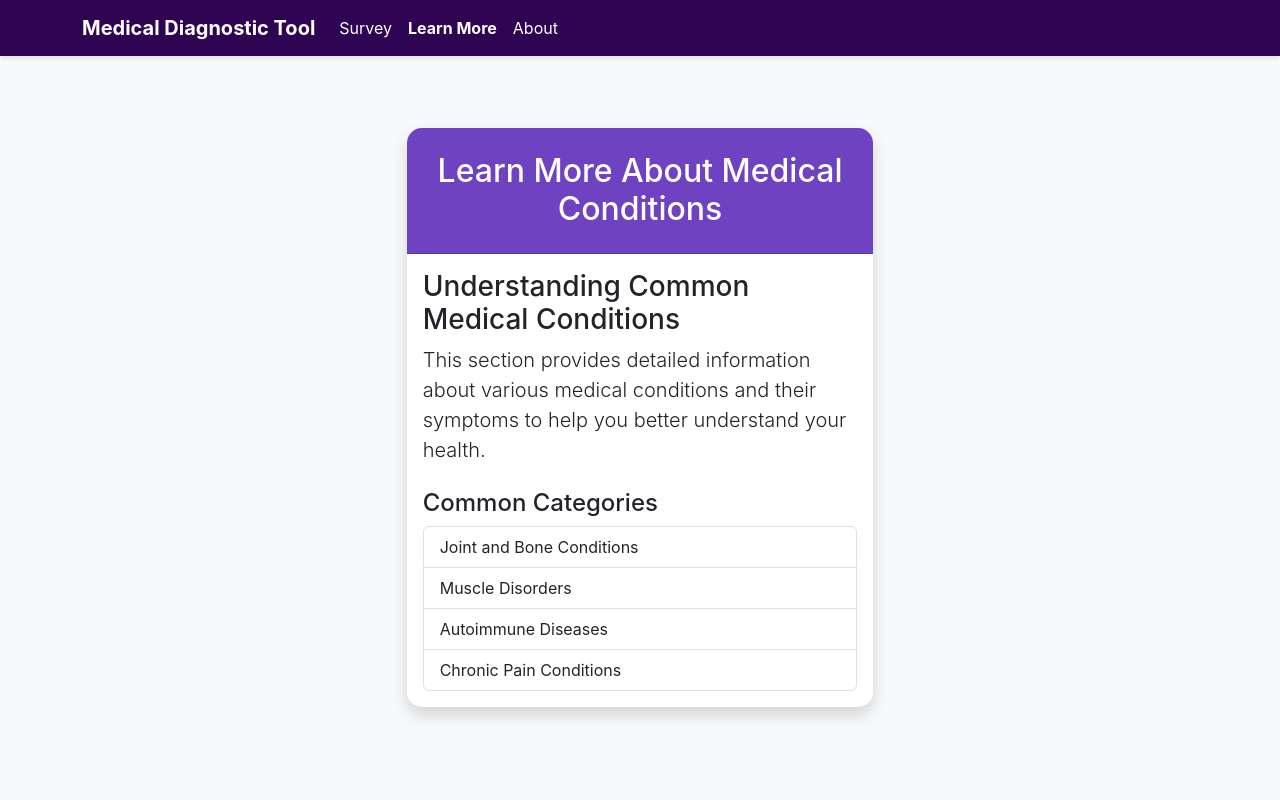
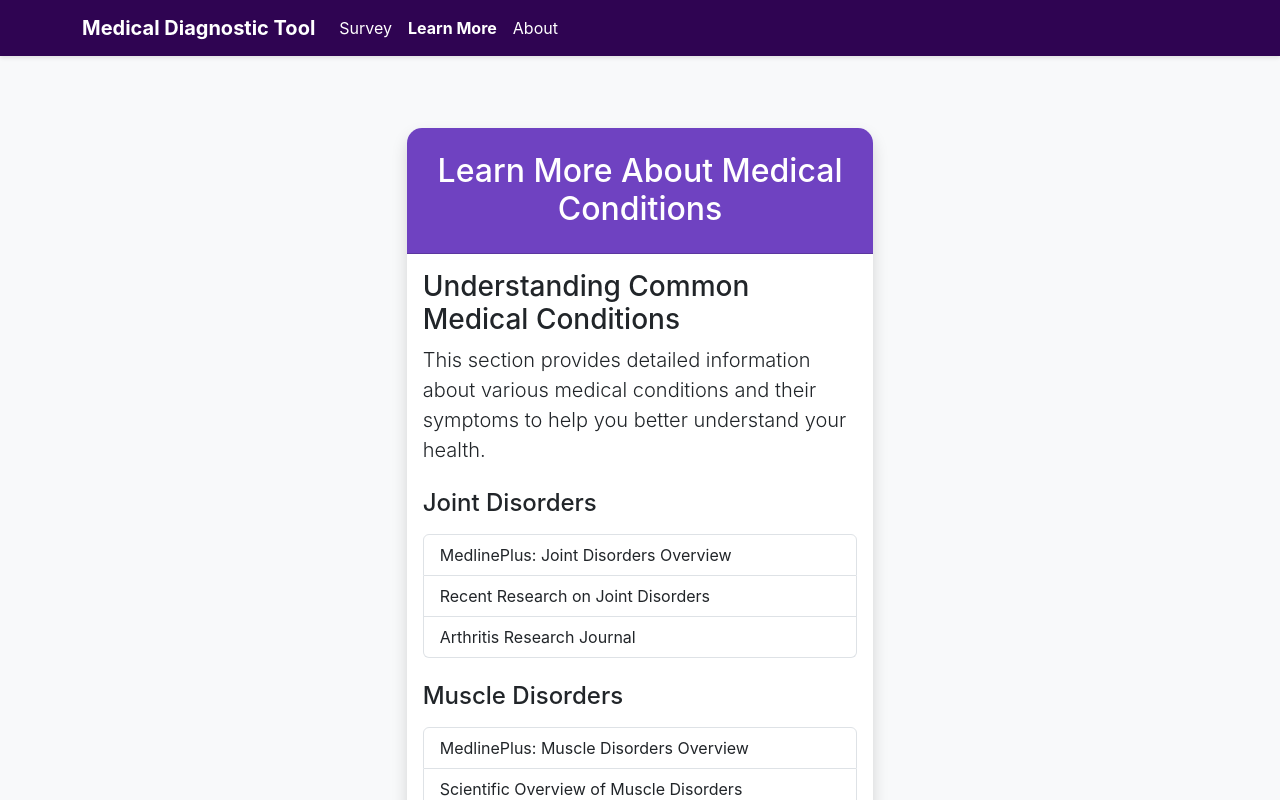
Before and after one commit to mehanana/vital_hacks_2025, a React (Create React App) app in the folder frontend/: page / in a window 1280 px wide. Both pictures are taken after a click on the button "Learn More". Shown: the top 800 px of the page. Built offline with nearby package versions, Linux system fonts and the light colour scheme.

Commit message:
learn more links added

```diff
--- a/frontend/src/components/LearnMore.tsx
+++ b/frontend/src/components/LearnMore.tsx
@@ -15,14 +15,77 @@ const LearnMore: React.FC = () => {
                 This section provides detailed information about various medical conditions
                 and their symptoms to help you better understand your health.
               </p>
+
               <div className="mt-4">
-                <h4>Common Categories</h4>
-                <ul className="list-group">
-                  <li className="list-group-item">Joint and Bone Conditions</li>
-                  <li className="list-group-item">Muscle Disorders</li>
-                  <li className="list-group-item">Autoimmune Diseases</li>
-                  <li className="list-group-item">Chronic Pain Conditions</li>
-                </ul>
+                <h4 className="mb-3">Joint Disorders</h4>
+                <div className="list-group">
+                  <a href="https://medlineplus.gov/jointdisorders.html" target="_blank" rel="noopener noreferrer" className="list-group-item list-group-item-action">
+                    MedlinePlus: Joint Disorders Overview
+                  </a>
+                  <a href="https://pmc.ncbi.nlm.nih.gov/articles/PMC10419701/" target="_blank" rel="noopener noreferrer" className="list-group-item list-group-item-action">
+                    Recent Research on Joint Disorders
+                  </a>
+                  <a href="https://arthritis-research.biomedcentral.com/articles" target="_blank" rel="noopener noreferrer" className="list-group-item list-group-item-action">
+                    Arthritis Research Journal
+                  </a>
+                </div>
+              </div>
+
+              <div className="mt-4">
+                <h4 className="mb-3">Muscle Disorders</h4>
+                <div className="list-group">
+                  <a href="https://medlineplus.gov/muscledisorders.html" target="_blank" rel="noopener noreferrer" className="list-group-item list-group-item-action">
+                    MedlinePlus: Muscle Disorders Overview
+                  </a>
+                  <a href="https://www.sciencedirect.com/topics/neuroscience/disorders-of-muscles" target="_blank" rel="noopener noreferrer" className="list-group-item list-group-item-action">
+                    Scientific Overview of Muscle Disorders
+                  </a>
+                  <a href="https://www.sciencedirect.com/journal/neuromuscular-disorders" target="_blank" rel="noopener noreferrer" className="list-group-item list-group-item-action">
+                    Neuromuscular Disorders Journal
+                  </a>
+                </div>
+              </div>
+
+              <div className="mt-4">
+                <h4 className="mb-3">Bone Disorders</h4>
+                <div className="list-group">
+                  <a href="https://medlineplus.gov/bonediseases.html" target="_blank" rel="noopener noreferrer" className="list-group-item list-group-item-action">
+                    MedlinePlus: Bone Disorders Overview
+                  </a>
+                  <a href="https://pmc.ncbi.nlm.nih.gov/articles/PMC7279399/" target="_blank" rel="noopener noreferrer" className="list-group-item list-group-item-action">
+                    Recent Research on Bone Disorders
+                  </a>
+                  <a href="https://www.nature.com/boneres/" target="_blank" rel="noopener noreferrer" className="list-group-item list-group-item-action">
+                    Bone Research Journal
+                  </a>
+                </div>
+              </div>
+
+              <div className="mt-4">
+                <h4 className="mb-3">Autoimmune Diseases</h4>
+                <div className="list-group">
+                  <a href="https://pmc.ncbi.nlm.nih.gov/articles/PMC3823499/" target="_blank" rel="noopener noreferrer" className="list-group-item list-group-item-action">
+                    Overview of Autoimmune Diseases
+                  </a>
+                  <a href="https://www.mayoclinic.org/departments-centers/rheumatology/sections/overview/ovc-20477132" target="_blank" rel="noopener noreferrer" className="list-group-item list-group-item-action">
+                    Mayo Clinic Rheumatology Department
+                  </a>
+                  <a href="https://pmc.ncbi.nlm.nih.gov/articles/PMC10484226/" target="_blank" rel="noopener noreferrer" className="list-group-item list-group-item-action">
+                    Recent Advances in Autoimmune Research
+                  </a>
+                </div>
+              </div>
+
+              <div className="mt-4">
+                <h4 className="mb-3">Chronic Pain Conditions</h4>
+                <div className="list-group">
+                  <a href="https://mcpress.mayoclinic.org/opioids/how-chronic-pain-works/" target="_blank" rel="noopener noreferrer" className="list-group-item list-group-item-action">
+                    Mayo Clinic: Understanding Chronic Pain
+                  </a>
+                  <a href="https://my.clevelandclinic.org/health/diseases/4798-chronic-pain" target="_blank" rel="noopener noreferrer" className="list-group-item list-group-item-action">
+                    Cleveland Clinic: Chronic Pain Overview
+                  </a>
+                </div>
               </div>
             </div>
           </div>
```
